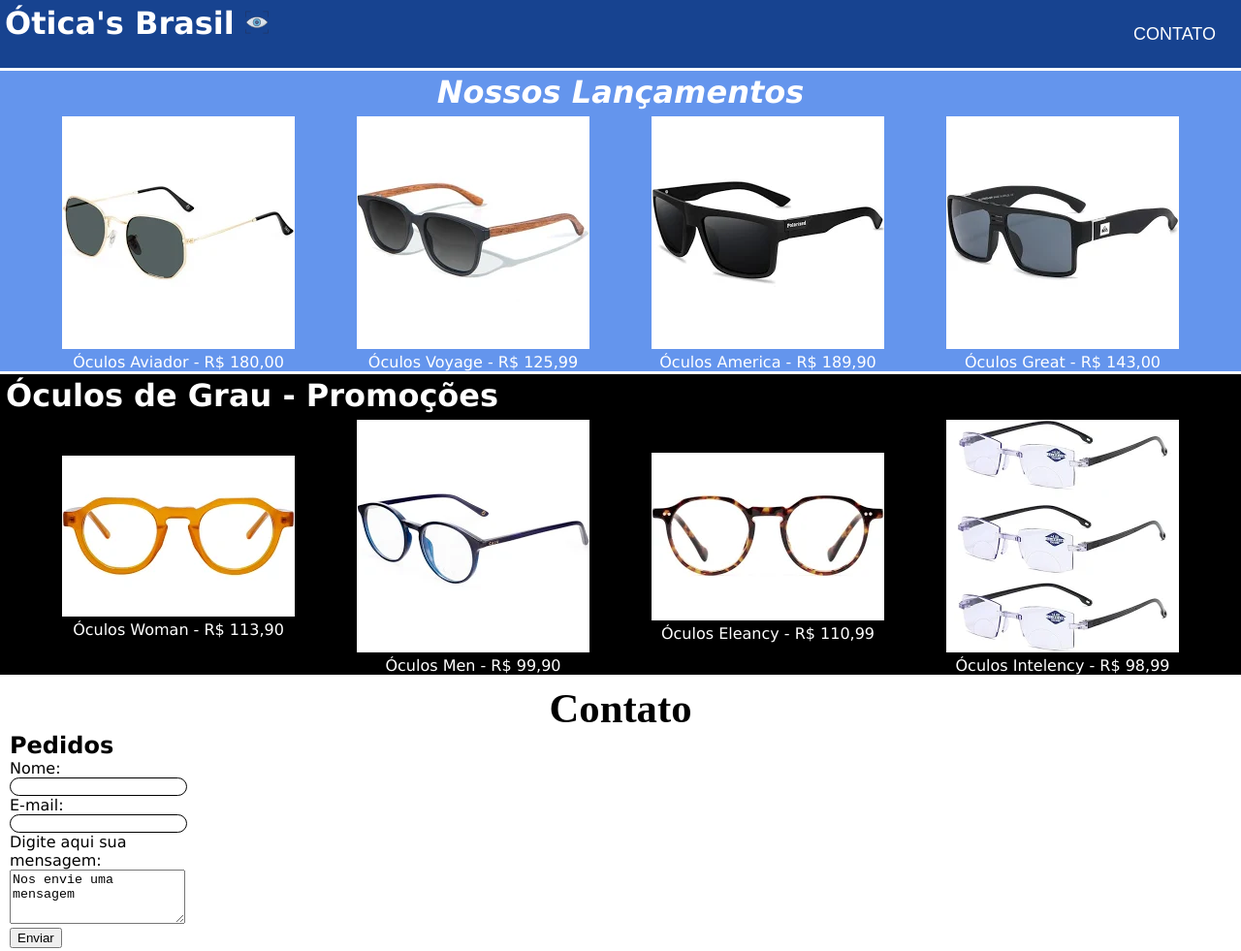
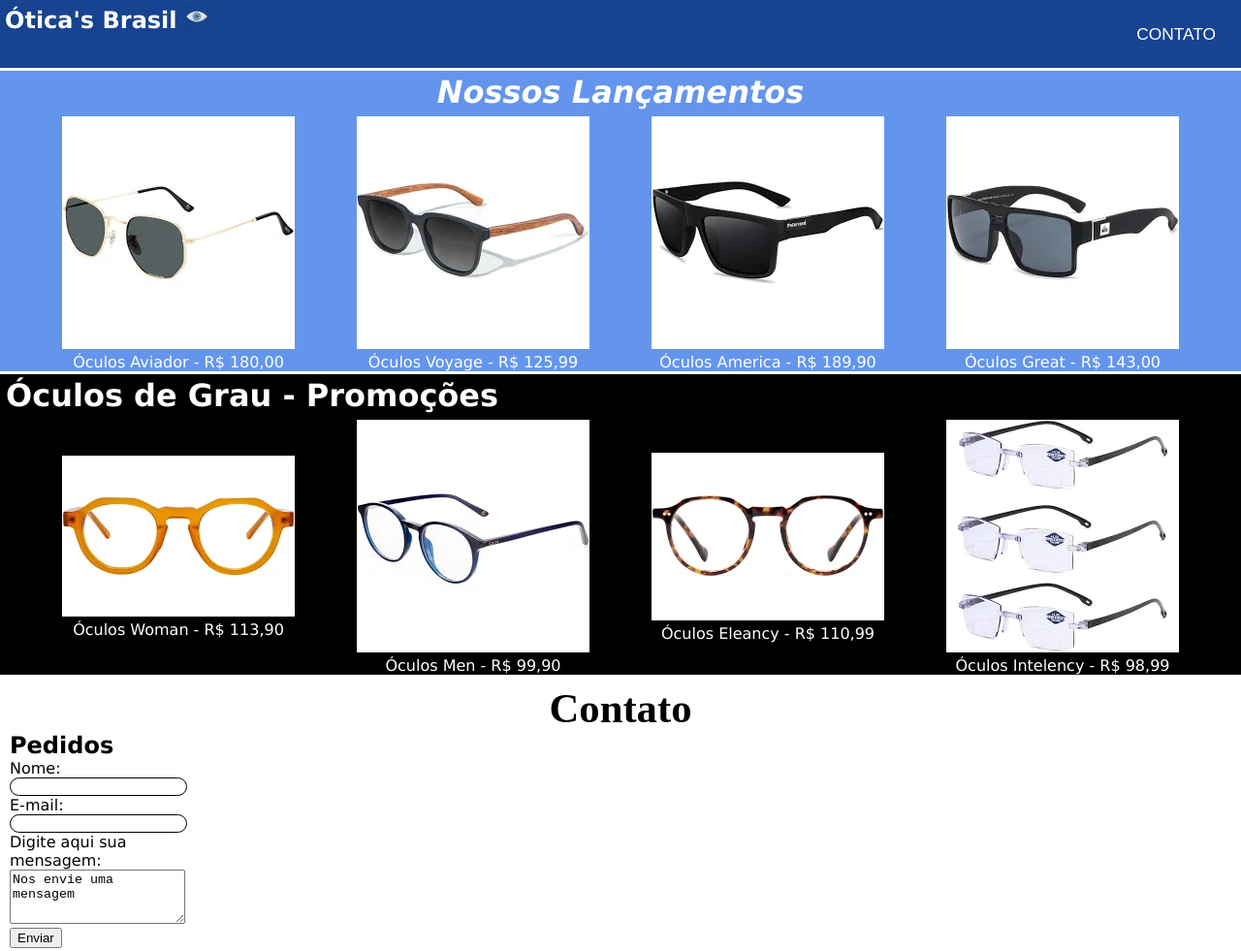
Before and after one commit to Isaque-Esdras/site_LojaDeOculos, a plain HTML site: page index.html in a window 1280 px wide. Shown: the top 981 px of the page at 97% size. Drawn offline with Linux system fonts and the light colour scheme.

Commit message:
novo commit

```diff
--- a/style.css
+++ b/style.css
@@ -74,6 +74,7 @@ body{
     padding: 5px;
     font-family: 'Lucida Sans', 'Lucida Sans Regular', 'Lucida Grande', 'Lucida Sans Unicode', Geneva, Verdana, sans-serif;
     width: auto;
+    font-size: 12px;
 }
 
 #mainPosteriorDois{
@@ -176,7 +177,7 @@ footer{
     height: 30px;
     background-color: rgb(23, 67, 144);
     color: white;
-    font-size: large;
+    font-size: 13pt;
     border: none;
     display: flex;
     flex-direction: row;
@@ -185,4 +186,5 @@ footer{
     align-items: center;
     margin: 15px;
     cursor: pointer;
+
 }
```
